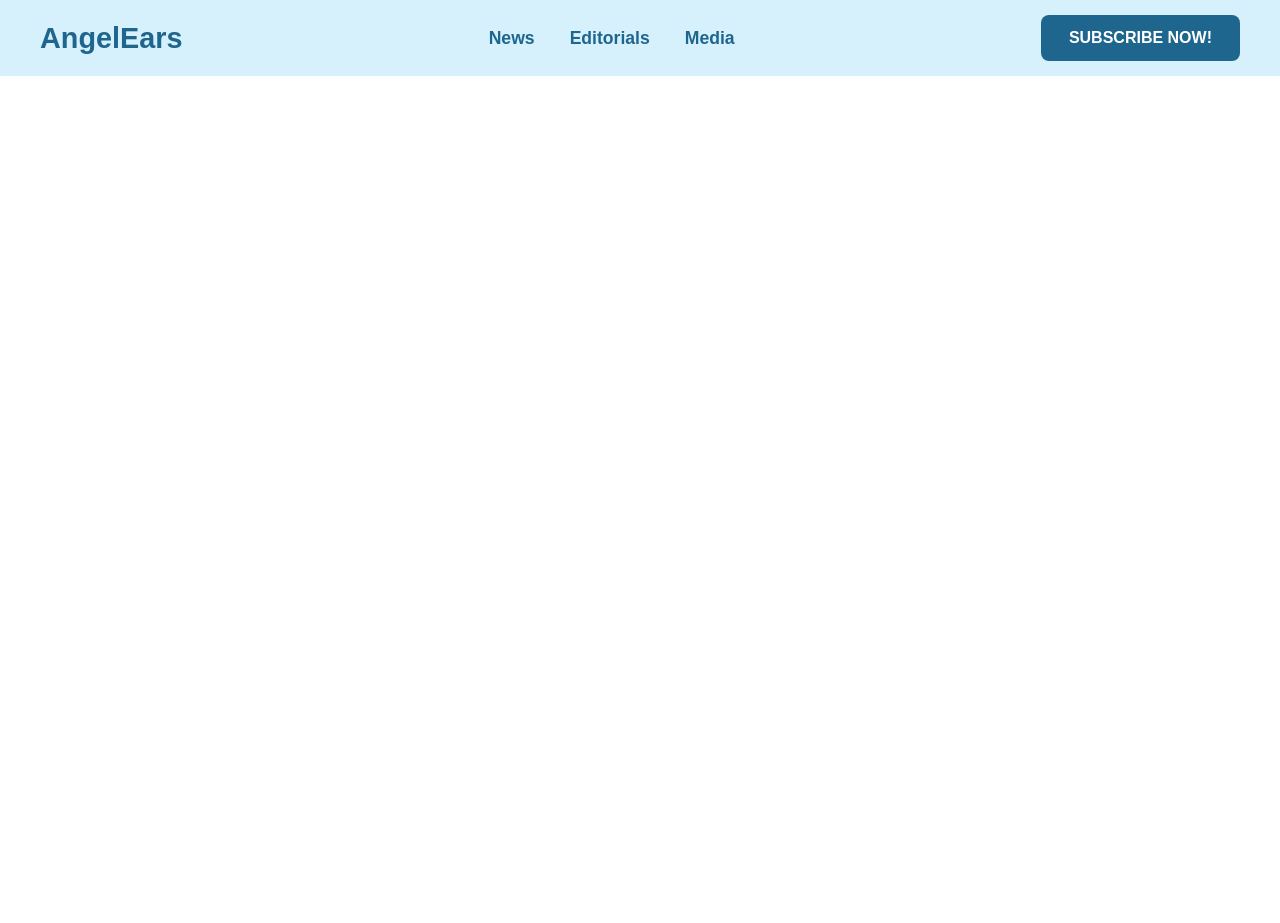
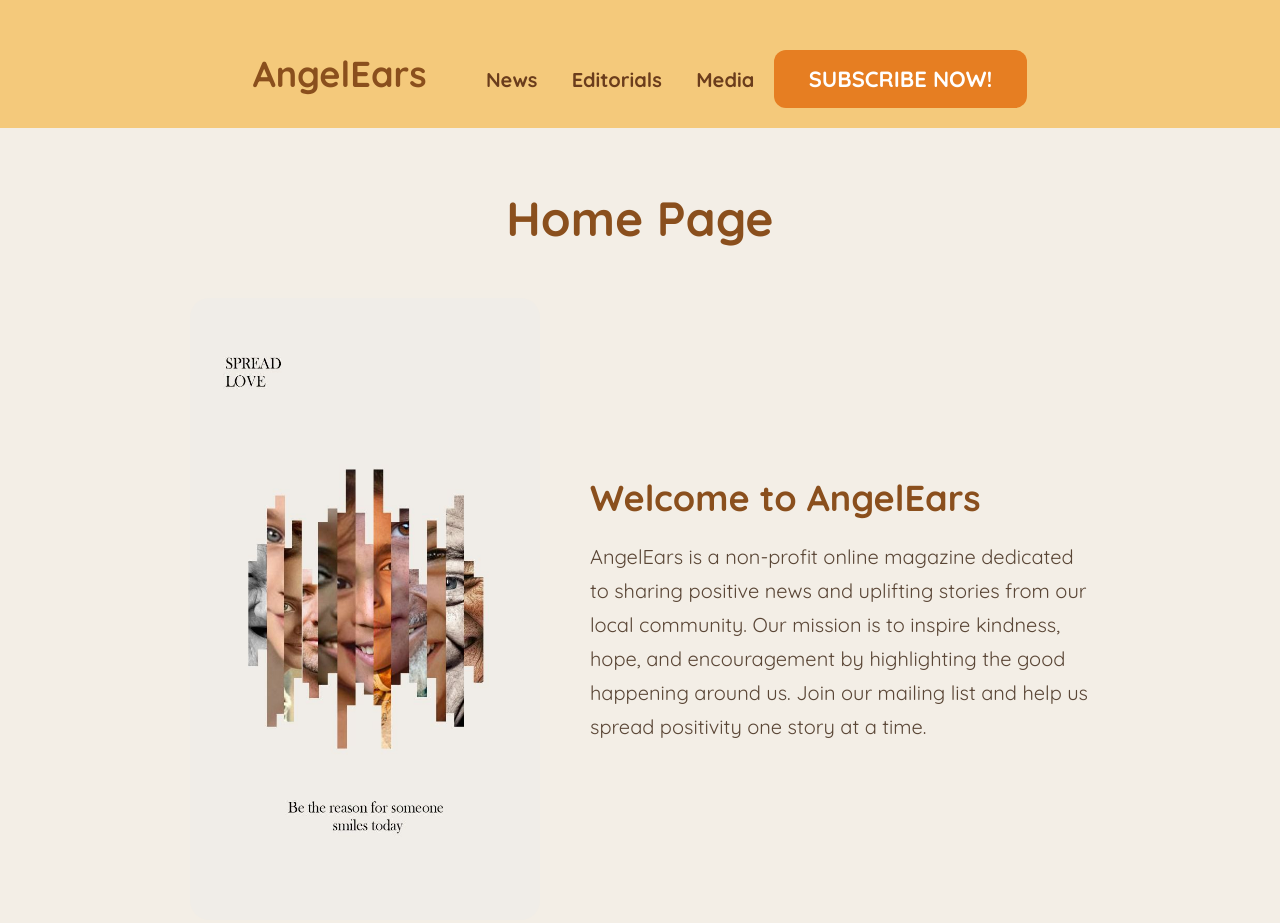
Before and after one commit to ccerra/ccerra.github.io, a plain HTML site: page site-scaffolding/index.html in a window 1280 px wide. Before the commit the page ends 800 px from the top, so only its background shows below. Drawn offline with Linux system fonts and the light colour scheme.

Commit message:
site-scaffolding

```diff
--- a/site-scaffolding/css/style.css
+++ b/site-scaffolding/css/style.css
@@ -1,10 +1,5 @@
-* {
-    box-sizing: border-box;
-}
-body {
-    margin: 0px;
-    font-family: sans-serif;
-}
+@import url('https://fonts.googleapis.com/css2?family=Quicksand:wght@400;700&display=swap');
+
 * {
     margin: 0;
     padding: 0;
@@ -12,53 +7,93 @@ body {
 }
 
 body {
-    font-family: Arial, Helvetica, sans-serif;
+    font-family: "Quicksand", sans-serif;
+    background-color: rgb(243, 238, 230);
 }
 
 nav {
-    background-color: #d7f1fc;
-    display: flex;
-    justify-content: space-between;
-    align-items: center;
-    padding: 15px 40px;
+    background-color: #f4c97b;
+    padding: 20px;
+    text-align: center;
 }
 
-.logo a {
+#logo {
+    color: #8a4f1d;
+    font-size: 36px;
+    font-weight: bold;
     text-decoration: none;
-    font-size: 1.8rem;
-    font-weight: bold;
-    color: #1f668f;
+    margin-right: 40px;
 }
 
-.nav-links {
-    display: flex;
-    list-style: none;
-    gap: 35px;
+#links {
+    display: inline-block;
 }
 
-.nav-links a {
+#links a {
+    color: #6b3d1c;
+    font-size: 20px;
     text-decoration: none;
-    color: #1f668f;
-    font-size: 1.1rem;
+    margin: 0 15px;
     font-weight: bold;
 }
 
-.subscribe-btn {
-    text-decoration: none;
-    background-color: #1f668f;
-    color: white;
-    padding: 14px 28px;
-    border-radius: 8px;
-    font-weight: bold;
-    font-size: 1rem;
-}
-
-.subscribe-btn:hover {
-    background-color: #1f668f;
+#links a:hover {
+    color: #ffffff;
 }
 
 h1 {
+    color: #8a4f1d;
     text-align: center;
     margin-top: 60px;
-    color: #1f668f;
+    font-size: 48px;
 }
+
+#subscribe-button {
+    display: inline-block;
+    margin-top: 30px;
+    padding: 15px 35px;
+    background-color: #e67e22;
+    color: white;
+    font-family: "Quicksand", sans-serif;
+    font-size: 22px;
+    font-weight: bold;
+    text-decoration: none;
+    border-radius: 12px;
+    transition: .3s ease;
+}
+
+#subscribe-button:hover {
+    background-color: #d35400;
+    transform: scale(1.05);
+    box-shadow: 0 10px 20px rgba(0, 0, 0, .25);
+}
+#about {
+    width: 90%;
+    margin: 50px auto;
+    display: flex;
+    align-items: center;
+    justify-content: center;
+    gap: 50px;
+}
+
+#poster {
+    width: 350px;
+    border-radius: 20px;
+    transition: .4s ease;
+}
+
+#about-text {
+    max-width: 500px;
+}
+
+#about-text h2 {
+    color: #8a4f1d;
+    font-size: 36px;
+    margin-bottom: 20px;
+}
+
+#about-text p {
+    color: #5a4636;
+    font-size: 20px;
+    line-height: 1.7;
+}
--- a/site-scaffolding/index.html
+++ b/site-scaffolding/index.html
@@ -3,22 +3,38 @@
     <head>
         <meta charset="UTF-8">
         <meta name="viewport" content="width=device-width, initial-scale=1.0">
-        <title>Document</title>
+        <title>News</title>
         <link rel="stylesheet" href="css/style.css">
     </head>
     <body>
         <nav>
-        <div class="logo">
-        <a href="index.html">AngelEars</a>
+            <a href="index.html" id="logo">AngelEars</a>
+            <div id="links">
+                <a href="news.html">News</a>
+                <a href="editorials.html">Editorials</a>
+                <a href="media.html">Media</a>
+            </div>
+            <a href="subscribe.html" id="subscribe-button">SUBSCRIBE NOW!</a>
+        </nav>
+        <h1>Home Page</h1>
+        <div id="about">
+            <img
+                src="images/love 1.jpg"
+                alt="Spread Love"
+                id="poster"
+            >
+
+            <div id="about-text">
+                <h2>Welcome to AngelEars</h2>
+                <p>
+                    AngelEars is a non-profit online magazine dedicated to
+                    sharing positive news and uplifting stories from our local
+                    community. Our mission is to inspire kindness, hope, and
+                    encouragement by highlighting the good happening around us.
+                    Join our mailing list and help us spread positivity one
+                    story at a time.
+                </p>
+            </div>
         </div>
-
-        <ul class="nav-links">
-            <li><a href="news.html">News</a></li>
-            <li><a href="editorials.html">Editorials</a></li>
-            <li><a href="media.html">Media</a></li>
-        </ul>
-
-        <a href="index.html" class="subscribe-btn">SUBSCRIBE NOW!</a>
-     </nav>
     </body>
 </html>
```
Also changed, not shown: site-scaffolding/editorials.html (added, +21 -0 lines), site-scaffolding/media.html (added, +21 -0 lines), site-scaffolding/news.html (added, +21 -0 lines), site-scaffolding/subscribe.html (added, +21 -0 lines), site-scaffolding/images/love 1.jpg (added).
